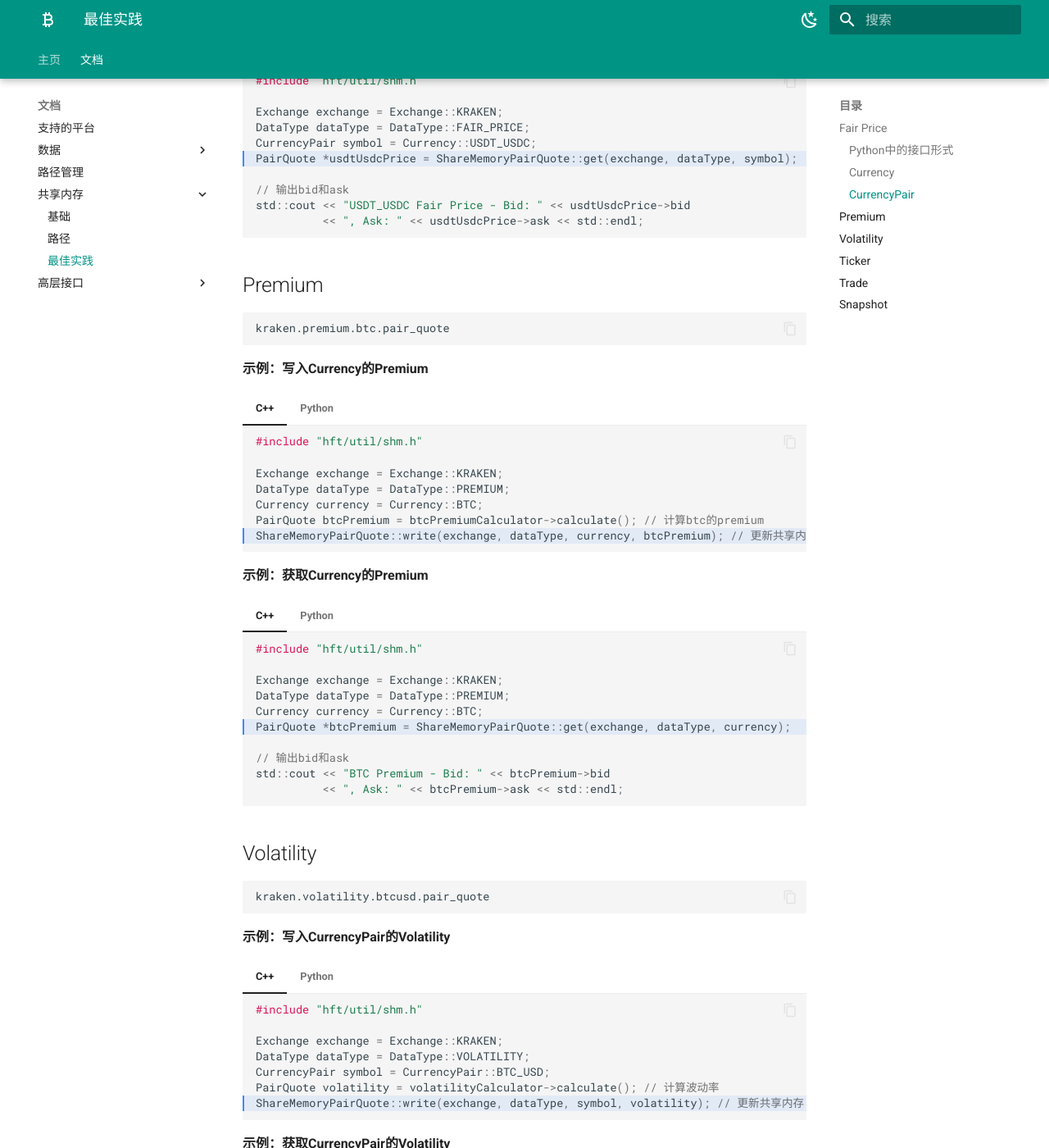
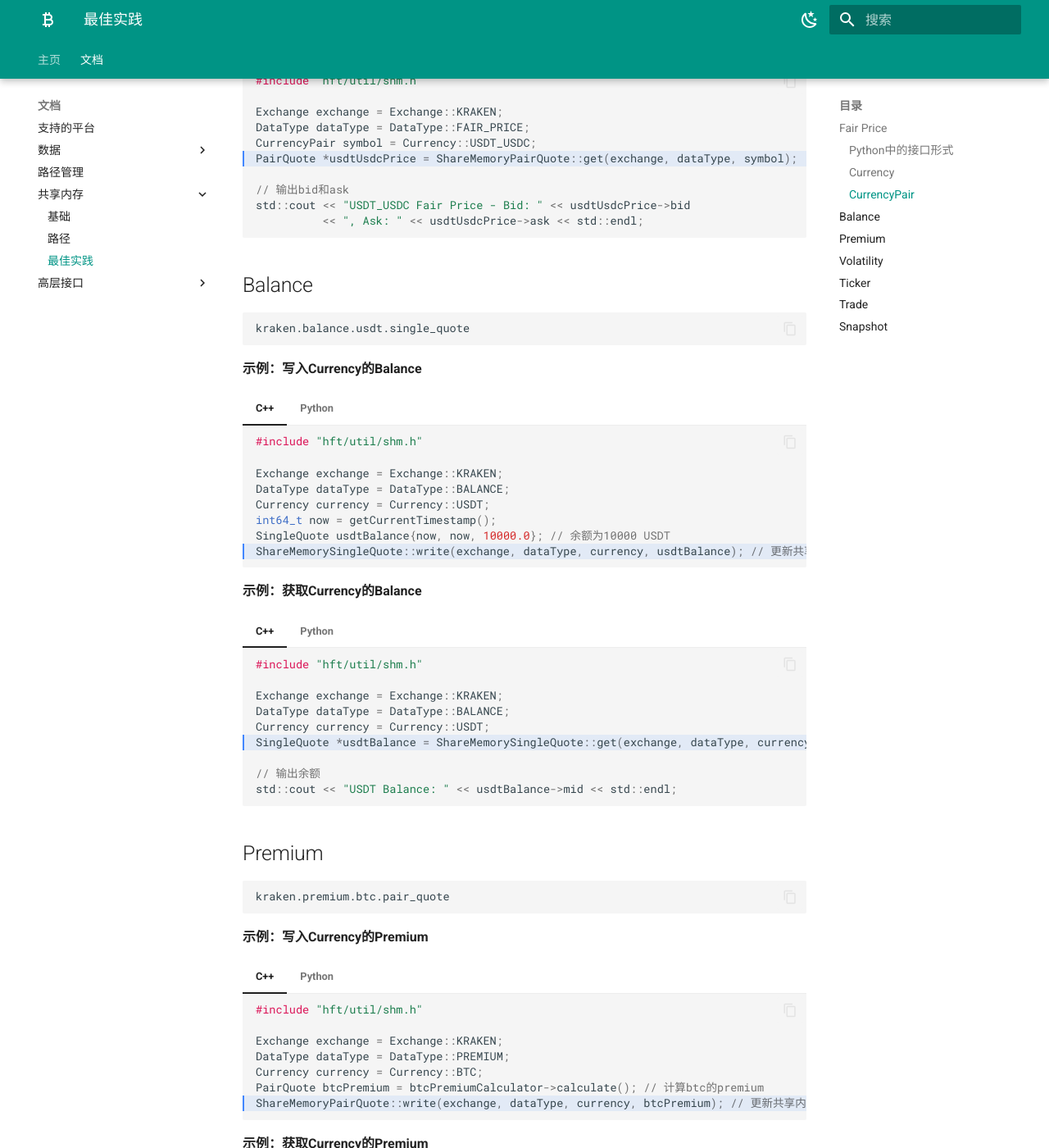
Before and after one commit to relaxdl/hft-wiki, an MkDocs documentation site: the page built from docs/common/shm_best_practice.md, in a window 1280 px wide and 1400 px high, scrolled down 2753 px. Shown: the whole window at 82% size. Built offline with MkDocs 1.6.1 and Material for MkDocs 9.7.7, drawn with Linux system fonts in a browser that asks for light colours.

Commit message:
更新了shm doc

````diff
--- a/docs/common/shm_best_practice.md
+++ b/docs/common/shm_best_practice.md
@@ -252,6 +252,87 @@ PYBIND11_MODULE(hft, m)
     usdt_usdc_price = get_fair_price(Exchange.KRAKEN, CurrencyPair.USDT_USDC)
     print(f"USDT_USDC Fair Price - Bid: {usdt_usdc_price.bid}, Ask: {usdt_usdc_price.ask}")
     ```
+
+## Balance
+
+```
+kraken.balance.usdt.single_quote
+```
+
+**示例：写入Currency的Balance**
+
+=== "C++"
+
+    ```c++ hl_lines="8"
+    #include "hft/util/shm.h"
+
+    Exchange exchange = Exchange::KRAKEN;
+    DataType dataType = DataType::BALANCE;
+    Currency currency = Currency::USDT;
+    int64_t now = getCurrentTimestamp();
+    SingleQuote usdtBalance{now, now, 10000.0}; // 余额为10000 USDT
+    ShareMemorySingleQuote::write(exchange, dataType, currency, usdtBalance); // 更新共享内存
+    ```
+
+=== "Python"
+
+    ```python hl_lines="13-17"
+    import hft
+    import time
+
+    write_single_quote_currency = hft.writeSingleQuoteCurrency
+
+    def write_balance(exchange: Exchange, currency: Currency, balance: float, local_timestamp: int = None) -> None:
+        if local_timestamp is None:
+            local_timestamp = int(time.time() * 1_000_000)
+        write_single_quote_currency(
+            exchange,
+            DataType.BALANCE,
+            currency,
+            SingleQuote(timestamp=local_timestamp,
+                        localTimestamp=local_timestamp,
+                        mid=balance)
+        )
+
+    # 写入USDT余额
+    write_balance(Exchange.KRAKEN, Currency.USDT, 10000.0)
+    ```
+
+**示例：获取Currency的Balance**
+
+=== "C++"
+
+    ```c++ hl_lines="6"
+    #include "hft/util/shm.h"
+
+    Exchange exchange = Exchange::KRAKEN;
+    DataType dataType = DataType::BALANCE;
+    Currency currency = Currency::USDT;
+    SingleQuote *usdtBalance = ShareMemorySingleQuote::get(exchange, dataType, currency);
+
+    // 输出余额
+    std::cout << "USDT Balance: " << usdtBalance->mid << std::endl;
+    ```
+
+=== "Python"
+
+    ```python hl_lines="6-10"
+    import hft
+
+    get_single_quote_currency = hft.getSingleQuoteCurrency
+
+    def get_balance(exchange: Exchange, currency: Currency) -> SingleQuote:
+        return get_single_quote_currency(
+            exchange,
+            DataType.BALANCE,
+            currency,
+        )
+
+    # 获取并输出USDT余额
+    usdt_balance = get_balance(Exchange.KRAKEN, Currency.USDT)
+    print(f"USDT Balance: {usdt_balance.mid}")
+    ```
+
 
 ## Premium
 
````
Also changed, not shown: docs/common/shm_path.md (+39 -11 lines).
